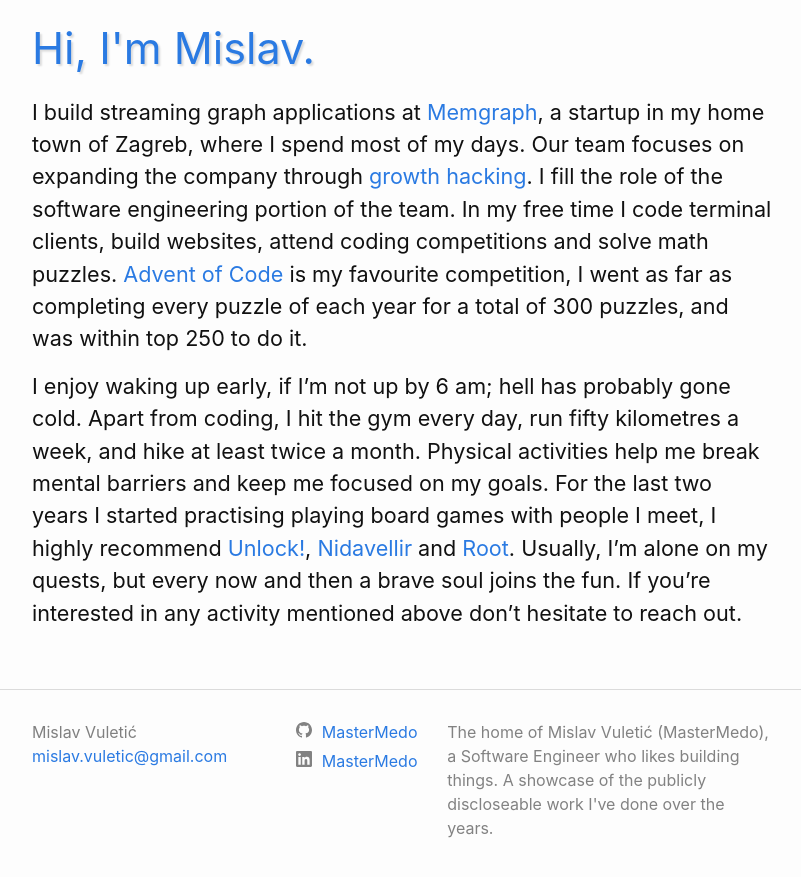
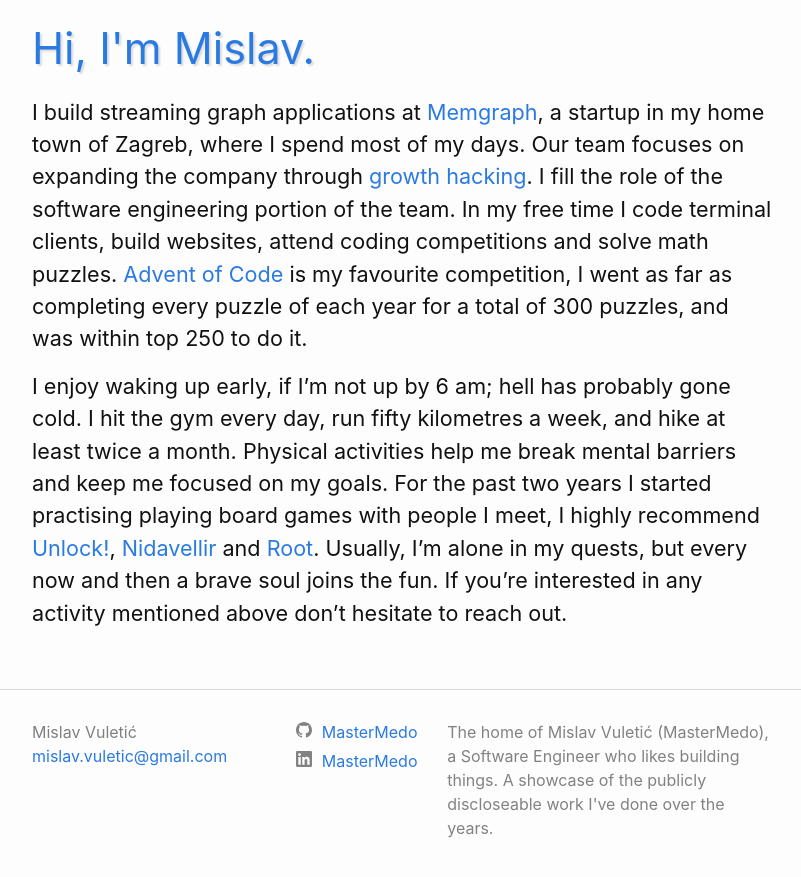
Before and after one commit to MasterMedo/mastermedo.github.io, a Jekyll site: the page built from about.md, in a window 1280 px wide and 900 px high, scrolled down 700 px. Shown: the top 877 px of the window, without its empty margins (238-1039 px from the left). Built offline with Jekyll 4.4.1, drawn with Linux system fonts in a browser that asks for light colours.

Commit message:
fix typos

```diff
--- a/about.md
+++ b/about.md
@@ -14,8 +14,8 @@ In my free time I code terminal clients, build websites, attend coding competiti
 [Advent of Code](https://adventofcode.com) is my favourite competition, I went as far as completing every puzzle of each year for a total of 300 puzzles, and was within top 250 to do it.
 
 I enjoy waking up early, if I'm not up by 6 am; hell has probably gone cold.
-Apart from coding, I hit the gym every day, run fifty kilometres a week, and hike at least twice a month.
+I hit the gym every day, run fifty kilometres a week, and hike at least twice a month.
 Physical activities help me break mental barriers and keep me focused on my goals.
-For the last two years I started practising playing board games with people I meet, I highly recommend [Unlock!](https://www.spacecowboys.fr/unlock-english), [Nidavellir](https://www.grrre-games.com/nidavellir) and [Root](https://ledergames.com/products/root-a-game-of-woodland-might-and-right).
-Usually, I'm alone on my quests, but every now and then a brave soul joins the fun.
+For the past two years I started practising playing board games with people I meet, I highly recommend [Unlock!](https://www.spacecowboys.fr/unlock-english), [Nidavellir](https://www.grrre-games.com/nidavellir) and [Root](https://ledergames.com/products/root-a-game-of-woodland-might-and-right).
+Usually, I'm alone in my quests, but every now and then a brave soul joins the fun.
 If you're interested in any activity mentioned above don't hesitate to reach out.
```
